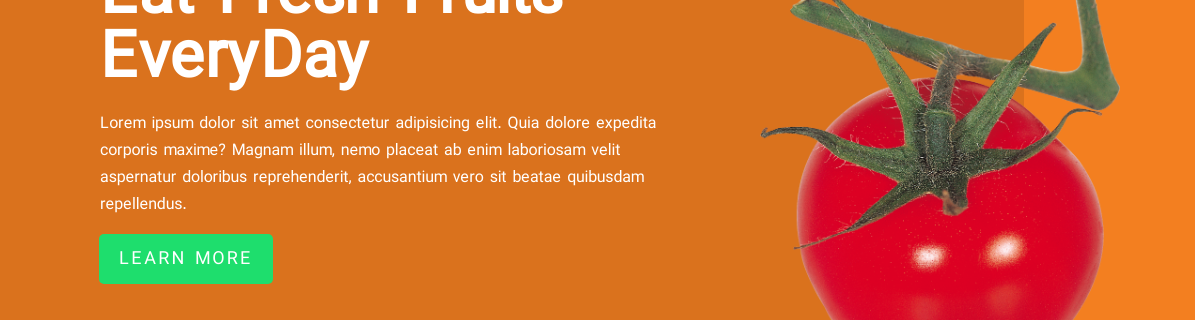
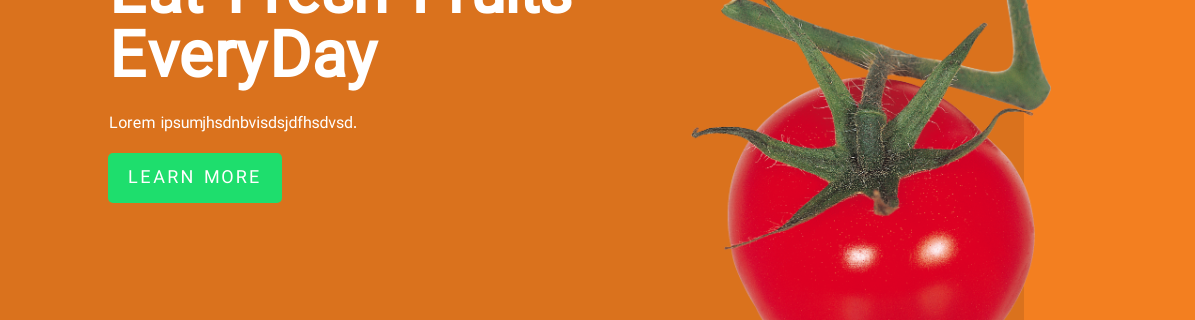
Before and after one commit to comandante2000/Todo, a plain HTML site: page Files/index.html in a window 1280 px wide. Shown: the part 228-548 px from the top of the page, 0-1195 px from the left. Drawn offline with Linux system fonts and the light colour scheme.

Commit message:
Update index.html

```diff
--- a/Files/index.html
+++ b/Files/index.html
@@ -21,10 +21,7 @@
                 <div class="textBox">
                     <h2>Eat Fresh Fruits<br>EveryDay</h2>
                     <p>
-                        Lorem ipsum dolor sit amet consectetur adipisicing elit.
-                        Quia dolore expedita corporis maxime? Magnam illum, nemo
-                        placeat ab enim laboriosam velit aspernatur doloribus reprehenderit,
-                        accusantium vero sit beatae quibusdam repellendus.
+                        Lorem ipsumjhsdnbvisdsjdfhsdvsd.
                     </p>
                     <button class="grow_skew_backward">Learn More</button>
                 </div>
```
